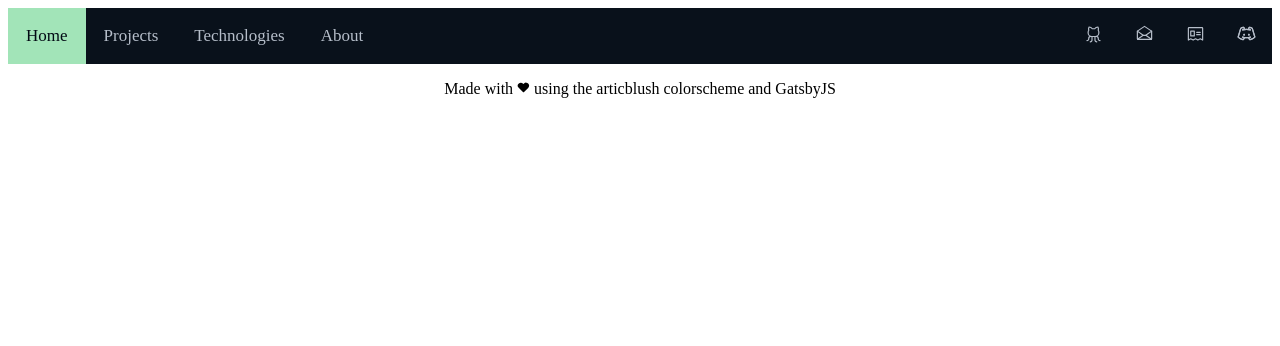
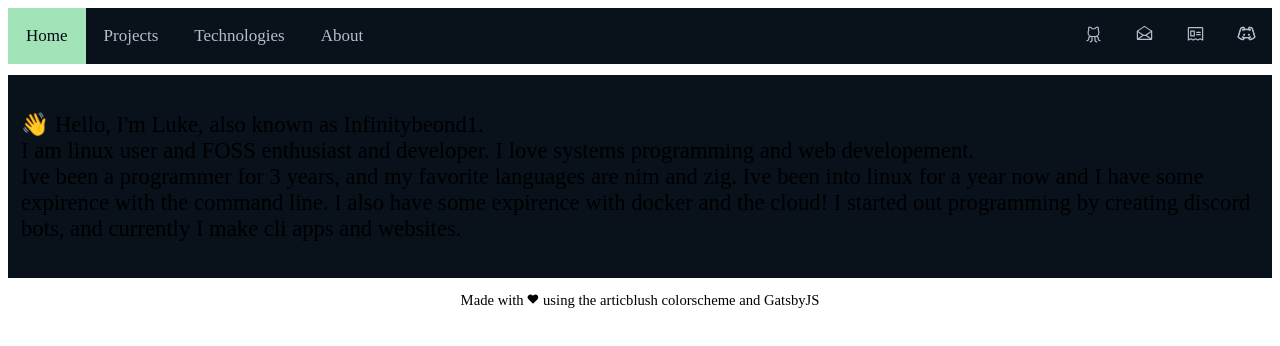
Before and after one commit to Infinitybeond1/portfolio-gatsby, a Gatsby site: page / in a window 1280 px wide. Built offline with nearby package versions, Linux system fonts and the light colour scheme; Gatsby itself is replaced by a stand-in of ours.

Commit message:
add home section

```diff
--- a/src/pages/index.js
+++ b/src/pages/index.js
@@ -25,8 +25,16 @@ function Index() {
         <a className="social" href="https://github.com/Infinitybeond1"> < GithubLogo size={19} /> </a>
       </div>
 
+      <div class="home">
+        <p>
+          👋 Hello, I'm Luke, also known as Infinitybeond1.<br />
+          I am linux user and FOSS enthusiast and developer. I love systems programming and web developement.<br />
+          Ive been a programmer for 3 years, and my favorite languages are nim and zig. Ive been into linux for a year now and I have some expirence with the command line. I also have some expirence with docker and the cloud! I started out programming by creating discord bots, and currently I make cli apps and websites.<br />
+        </p>
+      </div>
+
       <div class="footer">
-        <p class="footer-txt"> Made with <HeartStraight size={13} weight="fill" /> using the articblush colorscheme and GatsbyJS </p>
+        <p class="footer-txt"> Made with <HeartStraight size={12} weight="fill" /> using the articblush colorscheme and GatsbyJS </p>
       </div>
     </>
   );
--- a/src/styles/index.css
+++ b/src/styles/index.css
@@ -37,6 +37,14 @@
   color: #020a14;
 }
 
+.home {
+  background: #09111b;
+  padding: 13px;
+  font-size: 17pt;
+}
+
 .footer {
   text-align: center;
+  /* font-family: scientifica; */
+  font-size: 11pt;
 }
```
